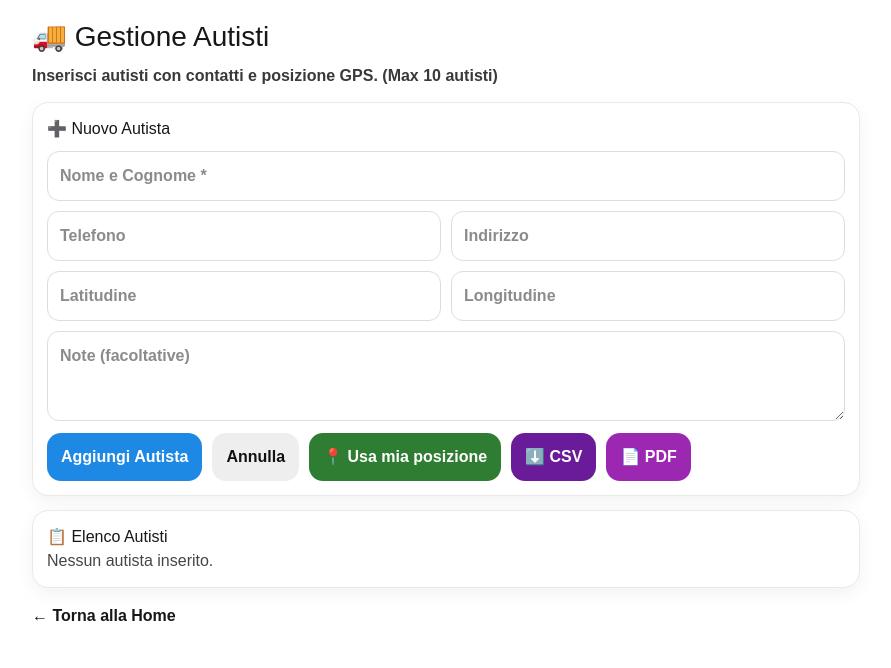
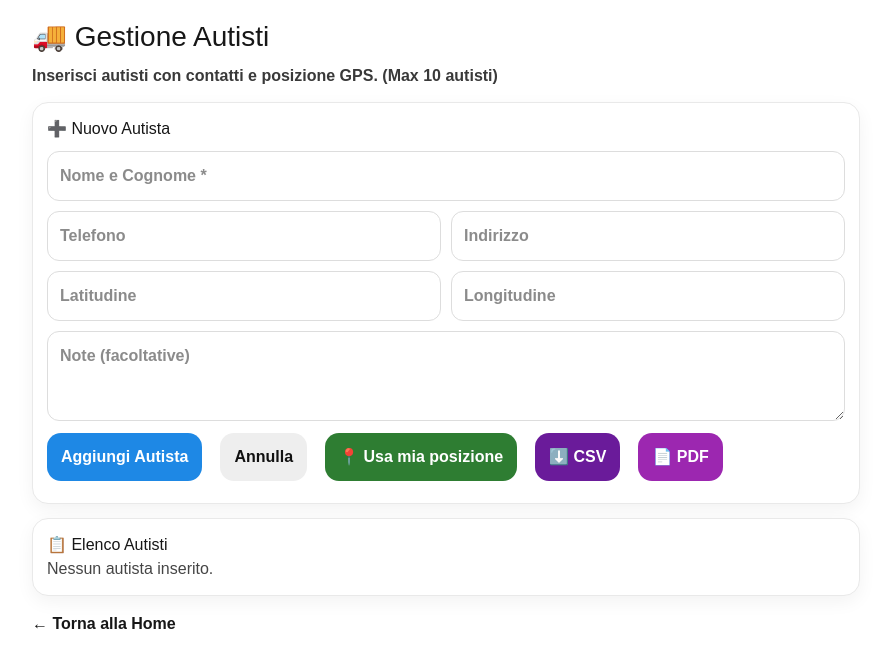
Before and after one commit to lucamandis89/pallet-tracker-v2, a Next.js app: page /drivers in a window 1280 px wide. Shown: the top 668 px of the page, without its empty margins (194-1085 px from the left). Built offline with nearby package versions, Linux system fonts and the light colour scheme.

Commit message:
Update page.tsx

```diff
--- a/app/drivers/page.tsx
+++ b/app/drivers/page.tsx
@@ -2,6 +2,7 @@
 
 import React, { useEffect, useMemo, useState } from "react";
 import * as storage from "../lib/storage";
+import Link from "next/link";
 
 async function getMyPosition(): Promise<{ lat: number; lng: number; accuracy?: number }> {
   return new Promise((resolve, reject) => {
@@ -155,6 +156,7 @@ export default function DriversPage() {
     );
   }
 
+  // Funzione per esportazione PDF
   async function exportPdf() {
     const all = storage.getDrivers();
     await storage.exportPdf({
@@ -190,6 +192,8 @@ export default function DriversPage() {
     cursor: "pointer",
     background: bg,
     color,
+    marginRight: 8,
+    marginBottom: 8,
   });
 
   const inputStyle: React.CSSProperties = {
@@ -338,9 +342,9 @@ export default function DriversPage() {
       </div>
 
       <div style={{ marginTop: 16 }}>
-        <a href="/" style={{ fontWeight: 900, textDecoration: "none" }}>
+        <Link href="/" style={{ fontWeight: 900, textDecoration: "none" }}>
           ← Torna alla Home
-        </a>
+        </Link>
       </div>
     </div>
   );
```
